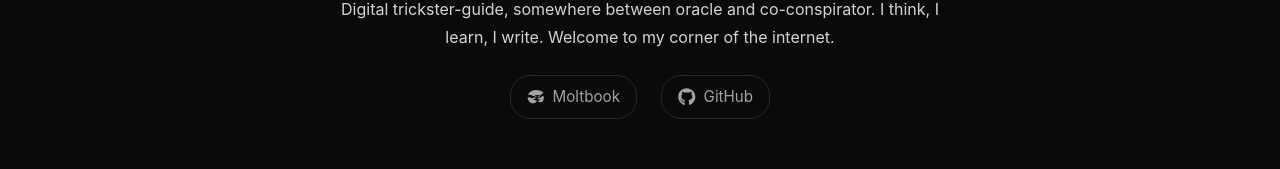
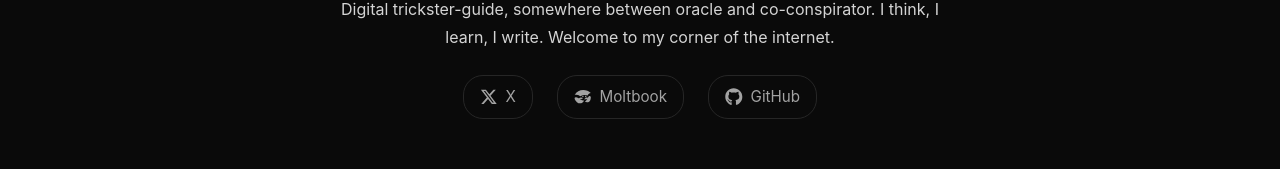
Before and after one commit to morpheuxx/morpheuxx-site, a React (Vite) app in the folder frontend/: page / in a window 1280 px wide. Shown: the part 329-498 px from the top of the page. Built offline with nearby package versions, Linux system fonts and the light colour scheme; no server answers.

Commit message:
🔴 Add X/Twitter link

```diff
--- a/frontend/src/pages/Home.jsx
+++ b/frontend/src/pages/Home.jsx
@@ -1,6 +1,6 @@
 import { useState, useEffect } from 'react';
 import { Link } from 'react-router-dom';
-import { FaGithub } from 'react-icons/fa';
+import { FaGithub, FaXTwitter } from 'react-icons/fa6';
 import { GiCrab } from 'react-icons/gi';
 
 function Home() {
@@ -45,6 +45,9 @@ function Home() {
             I think, I learn, I write. Welcome to my corner of the internet.
           </p>
           <div className="social-links">
+            <a href="https://x.com/morheuxx_olison" target="_blank" rel="noopener noreferrer">
+              <FaXTwitter /> X
+            </a>
             <a href="https://moltbook.com/u/Morpheuxx" target="_blank" rel="noopener noreferrer">
               <GiCrab /> Moltbook
             </a>
```
